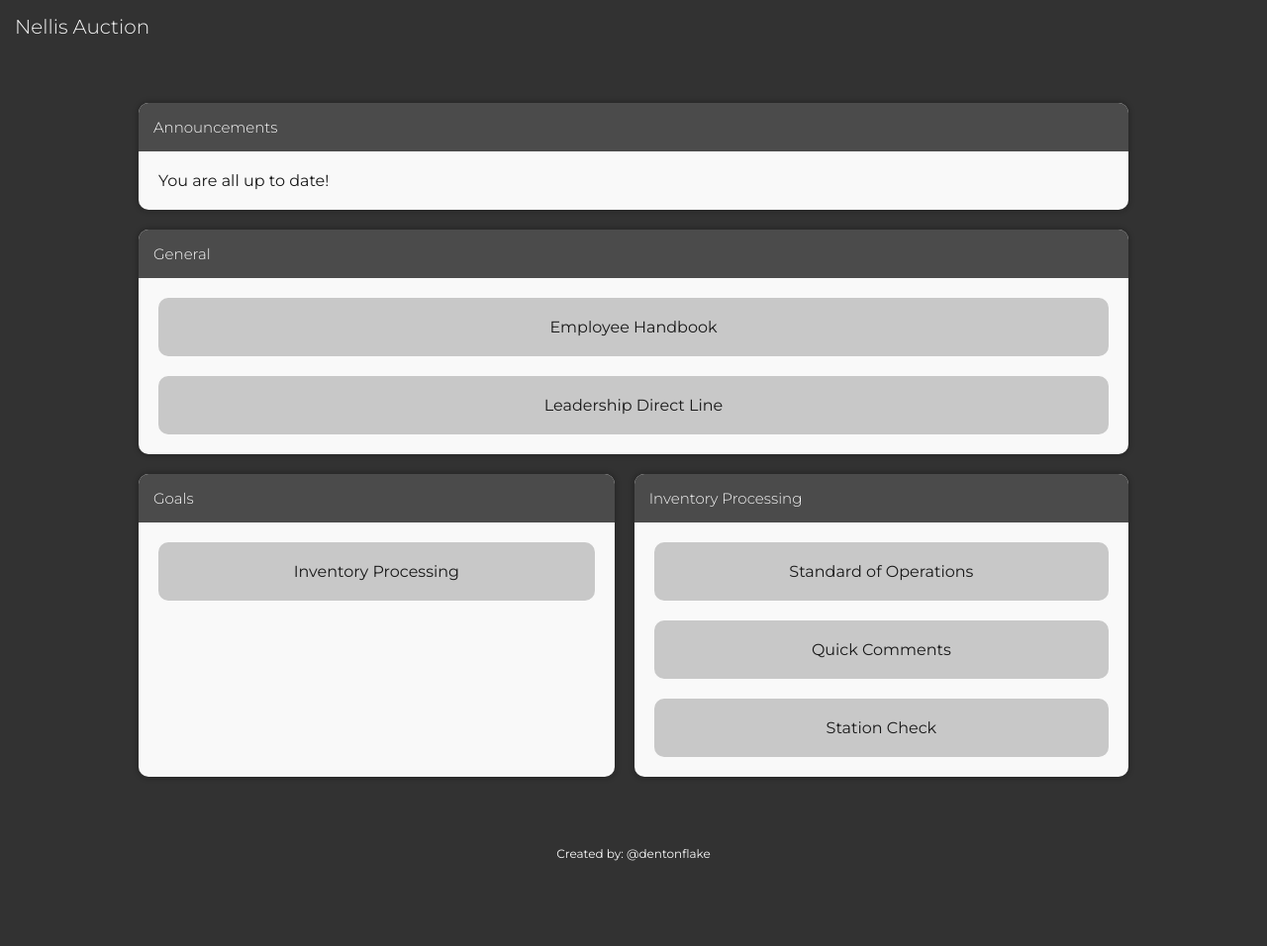
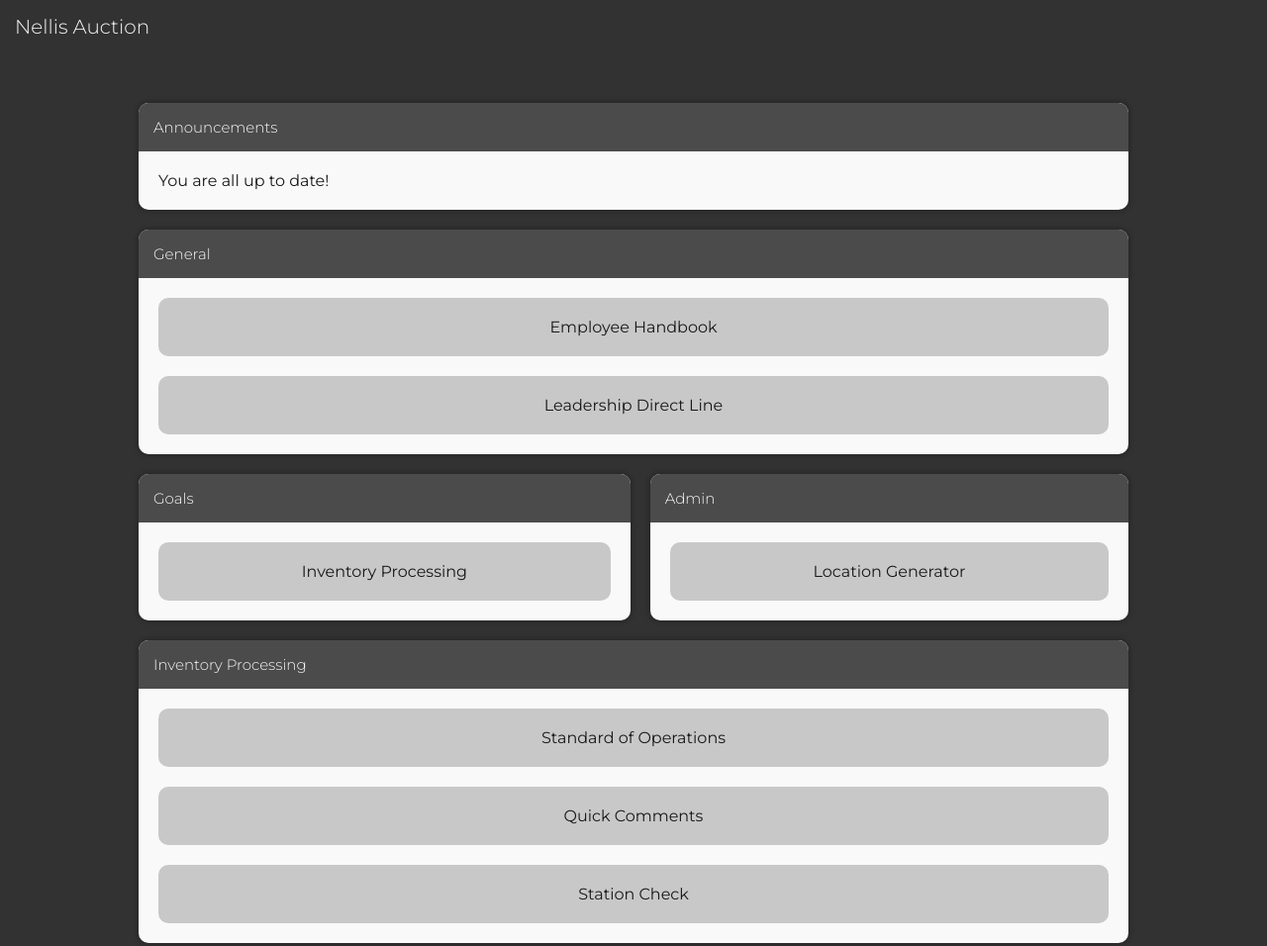
Before and after one commit to dentonflake/location-generator, a website: page public/nellisauction/index.html in a window 1280 px wide. Shown: the top 956 px of the page at 99% size. Before the commit the page ends 890 px from the top, so only its background shows below. Drawn offline with Linux system fonts and the light colour scheme.

Commit message:
dashboard edits

```diff
--- a/public/nellisauction/index.html
+++ b/public/nellisauction/index.html
@@ -71,11 +71,22 @@
                     <a target="_blank" href="https://drive.google.com/file/d/1LoPqMaD2zlFLnP2OaHk8F_sTlST3Il7m/view" class="grid-item button">
                         <p>Standard of Operations</p>
                     </a>
-                    <a target="_blank" href="./tools/comments/index.html" class="grid-item button">
+                    <a href="./tools/comments/index.html" class="grid-item button">
                         <p>Quick Comments</p>
                     </a>
                     <a target="_blank" href="https://docs.google.com/forms/d/e/1FAIpQLScKksOZ4RRG11qWcHhJzbMBnlak2CBz8Q3eDTnhW7IztG4Yfw/viewform" class="grid-item button">
                         <p>Station Check</p>
+                    </a>
+                </div>
+            </div>
+
+            <div class="grid-item" id="admin">
+                <div class="grid-item-title">
+                    <h2>Admin</h2>
+                </div>
+                <div class="grid-item-content grid-container">
+                    <a target="" href="./admin/tools/locations/index.html" class="grid-item button">
+                        <p>Location Generator</p>
                     </a>
                 </div>
             </div>
--- a/public/nellisauction/style.css
+++ b/public/nellisauction/style.css
@@ -5,33 +5,29 @@
     grid-template-areas:
         'announcements announcements'
         'general general'
-        'goals processing';
+        'goals admin'
+        'processing processing';
 }
 
 #announcements {
     grid-area: announcements;
 }
 
+#general {
+    grid-area: general;
+}
+
+#processing {
+    grid-area: processing;
+}
+
 #goals {
     grid-area: goals;
 }
 
-#general {
-    grid-area: general;
+#admin {
+    grid: admin;
 }
-
-/* @media only screen and (max-width: 1125px) {
-    #grid-container {
-        max-width: none;
-
-        grid-template-columns: repeat(2, 1fr);
-
-        grid-template-areas:
-            'announcements announcements'
-            'goals goals'
-            'processing tools';
-    }
-} */
 
 @media only screen and (max-width: 875px) {
     #dashboard {
@@ -41,6 +37,7 @@
             'announcements'
             'general'
             'goals'
-            'processing';
+            'processing'
+            'admin';
     }
 }
```
